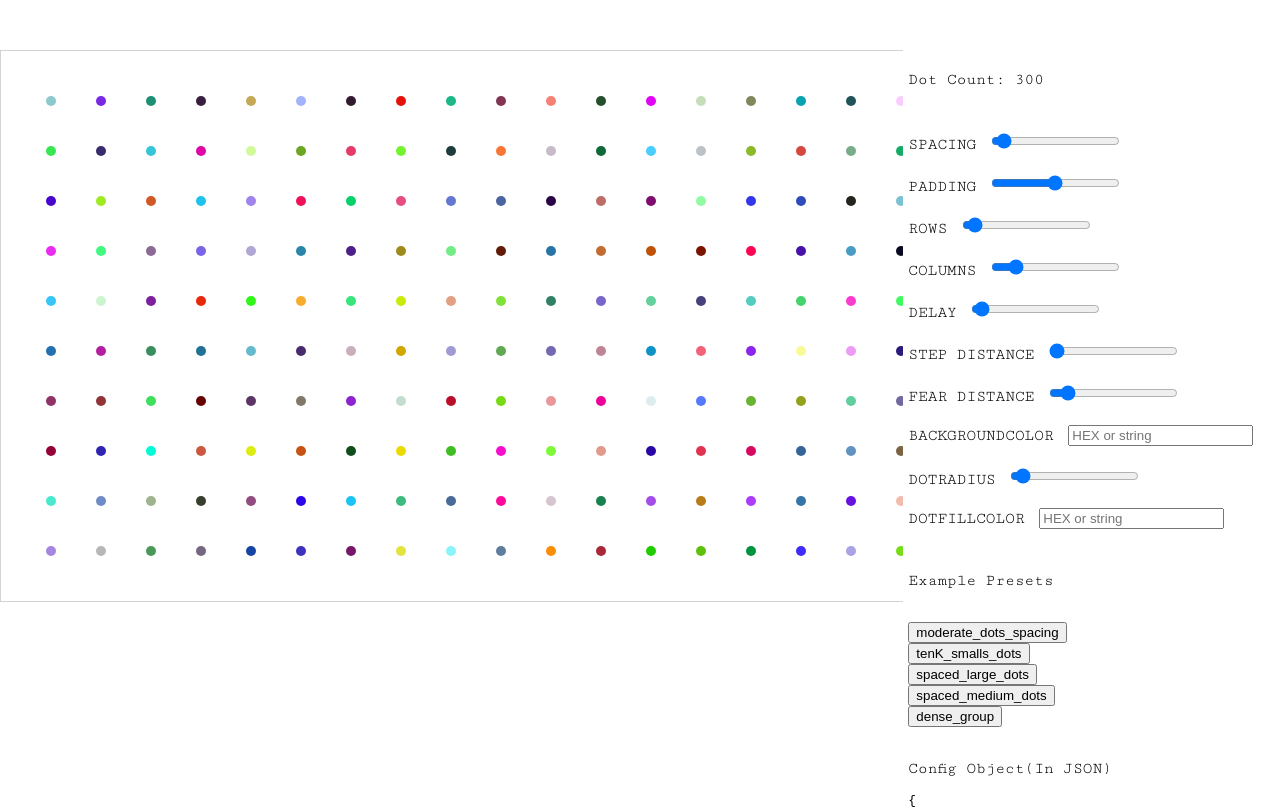
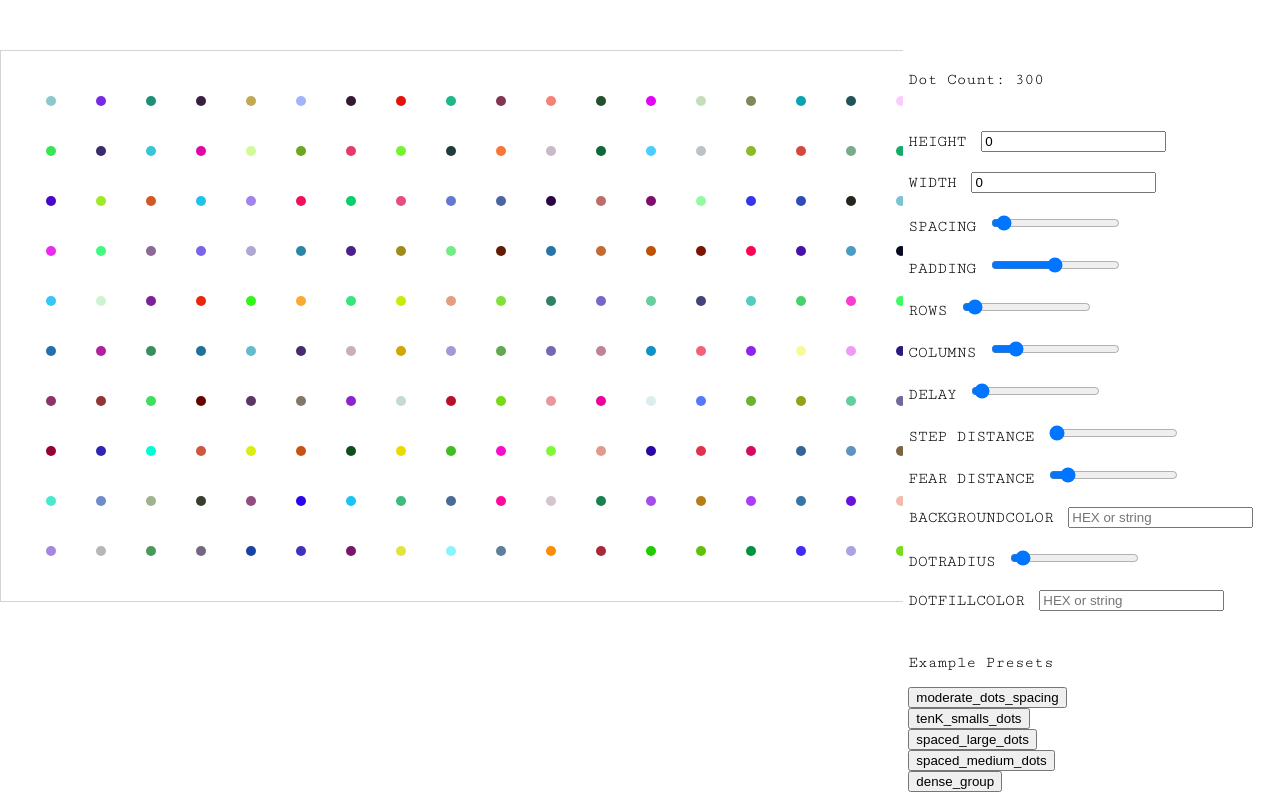
Before and after one commit to mmason33/dot-matrix, a plain HTML site: page index.html in a window 1280 px wide. Shown: the top 807 px of the page. Drawn offline with Linux system fonts and the light colour scheme.

Commit message:
mobile fixes

```diff
--- a/dot-matrix.js
+++ b/dot-matrix.js
@@ -187,6 +187,7 @@ class DotMatrix {
                 -webkit-transition-duration: 0.1s;
                      -o-transition-duration: 0.1s;
                         transition-duration: 0.1s;
+                        transform-origin: 50% 50%;
             }
             circle.animate_going_home {
                 -webkit-transition-timing-function: ease;
--- a/index.html
+++ b/index.html
@@ -56,6 +56,14 @@
         <div class="controls">
             <p>Dot Count: <span class="count"></span></p>
             <br>
+            <label for="height">height
+                <input type="text" name="height" placeholder="height" value="0"/>
+            </label>
+
+            <label for="width">width
+                <input type="text" name="width" placeholder="width" value="0"/>
+            </label>
+
             <label for="spacing">spacing
                 <input type="range" min="0" max="1000" name="spacing" placeholder="spacing" value="50"/>
             </label>
@@ -97,7 +105,6 @@
             </label>
             <br>
             <p>Example Presets</p>
-            <br>
             <button class="moderate_dots_spacing">moderate_dots_spacing</button>
             <button class="tenK_smalls_dots">tenK_smalls_dots</button>
             <button class="spaced_large_dots">spaced_large_dots</button>
@@ -355,8 +362,10 @@
                 document.addEventListener('matrix_reload', (e) => {
                     e.preventDefault();
                     e.stopPropagation();
-                    console.log(e.detail);
+
                     delete matrix;
+                    const height = parseInt(document.querySelector('input[name="height"]').value);
+                    const width = parseInt(document.querySelector('input[name="width"]').value);
                     const spacing = parseInt(document.querySelector('input[name="spacing"]').value);
                     const padding = parseInt(document.querySelector('input[name="padding"]').value);
                     const columns = parseInt(document.querySelector('input[name="columns"]').value) || 1;
--- a/smart-dot.js
+++ b/smart-dot.js
@@ -34,7 +34,7 @@ class SmartDot {
         circle.setAttribute('cy', this.coordinates.home.y);
         circle.setAttribute('r', this.DOT_RADIUS);
         circle.setAttribute('fill', this.DOT_FILL_COLOR);
-        // circle.setAttribute('transform', 'translate(0, 0)');
+        circle.setAttribute('transform', 'translate(0, 0)');
         this.dot = circle;
         this.svg.appendChild(this.dot);
     }
@@ -103,7 +103,7 @@ class SmartDot {
         this.coordinates.current.x = absolute_coords.x;
         this.coordinates.current.y = absolute_coords.y;
         //  Relative Position
-        this.dot.setAttribute('style', `transform: translate(${delta_coords.dx}, ${delta_coords.dy})`);
+        this.dot.setAttribute('transform', `translate(${delta_coords.dx}, ${delta_coords.dy})`);
     }
 
     goHome() {
```
